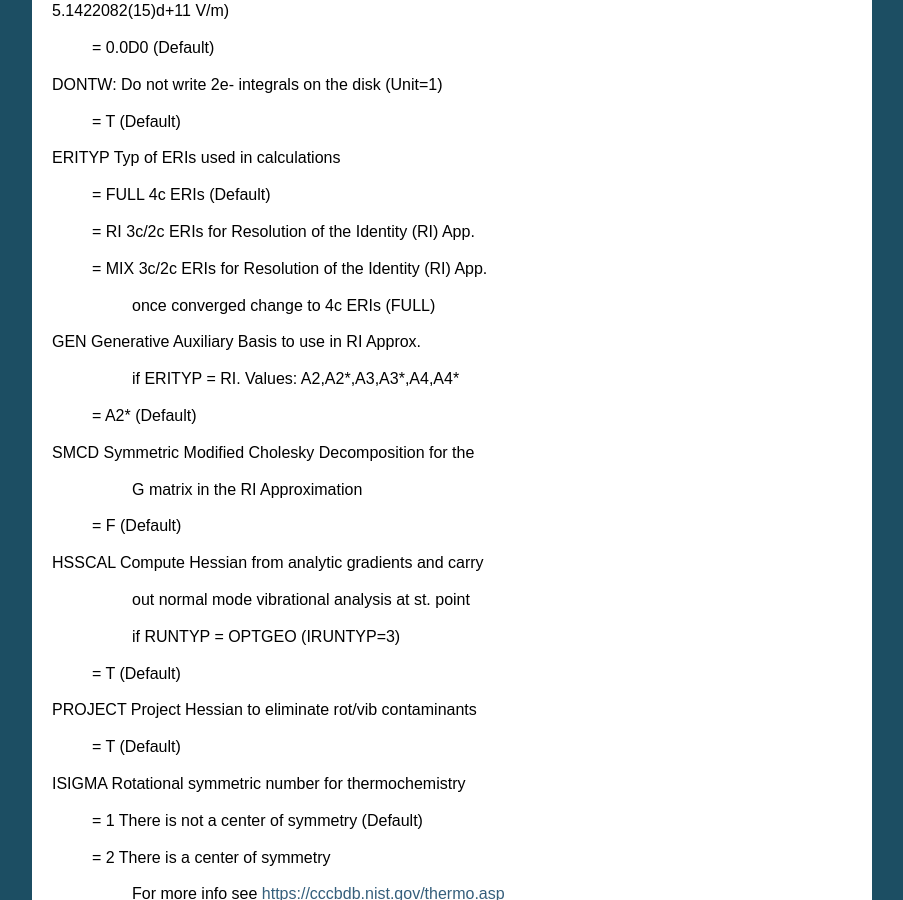
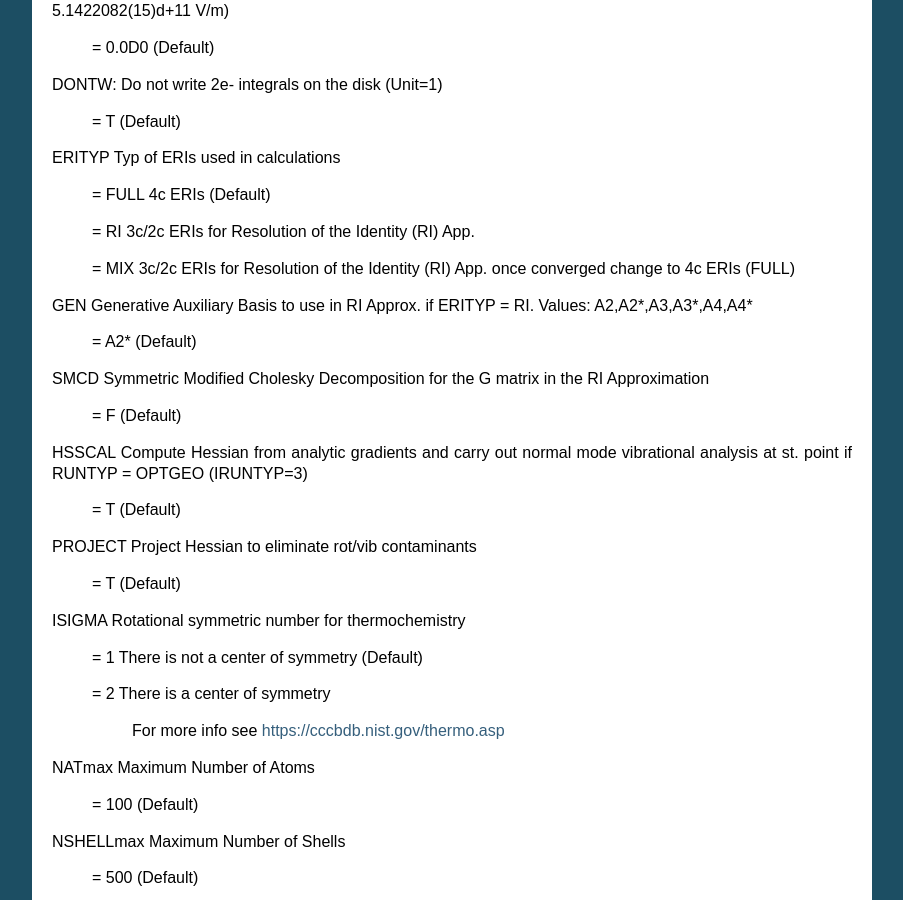
Before and after one commit to DoNOF/DoNOF-Documentation, a Sphinx documentation site: the page built from docs/input.rst, in a window 1280 px wide and 900 px high, scrolled down 1291 px. Shown: the whole window, without its empty margins (198-1101 px from the left). Built offline with Sphinx 7.4.7, drawn with Linux system fonts in a browser that asks for light colours.

```diff
--- a/docs/input.rst
+++ b/docs/input.rst
@@ -74,35 +74,25 @@ ERITYP     Typ of ERIs used in calculations
 
     = RI     3c/2c ERIs for Resolution of the Identity (RI) App.
 
-    = MIX    3c/2c ERIs for Resolution of the Identity (RI) App.
+    = MIX    3c/2c ERIs for Resolution of the Identity (RI) App. once converged change to 4c ERIs (FULL)
 
-             once converged change to 4c ERIs (FULL)
-
-GEN          Generative Auxiliary Basis to use in RI Approx.
-
-             if ERITYP = RI. Values: A2,A2*,A3,A3*,A4,A4*
+GEN          Generative Auxiliary Basis to use in RI Approx. if ERITYP = RI. Values: A2,A2*,A3,A3*,A4,A4*
 
     = A2*    (Default)
 
-SMCD         Symmetric Modified Cholesky Decomposition for the
+SMCD         Symmetric Modified Cholesky Decomposition for the G matrix in the RI Approximation
 
-             G matrix in the RI Approximation
+   = F      (Default)
 
-    = F      (Default)
+HSSCAL       Compute Hessian from analytic gradients and carry out normal mode vibrational analysis at st. point if RUNTYP = OPTGEO (IRUNTYP=3)
 
-HSSCAL       Compute Hessian from analytic gradients and carry
-
-             out normal mode vibrational analysis at st. point
-
-             if RUNTYP = OPTGEO (IRUNTYP=3)
-
-    = T         (Default)
+   = T         (Default)
 
 PROJECT       Project Hessian to eliminate rot/vib contaminants
 
     = T       (Default)
 
-ISIGMA            Rotational symmetric number for thermochemistry
+ISIGMA          Rotational symmetric number for thermochemistry
 
     = 1         There is not a center of symmetry (Default)
 
@@ -112,11 +102,11 @@ ISIGMA            Rotational symmetric number for thermochemistry
 
 NATmax          Maximum Number of Atoms
 
-    = 100       (Default)
+   = 100       (Default)
 
 NSHELLmax       Maximum Number of Shells
 
-    = 500       (Default)
+   = 500       (Default)
 
 NPRIMImax       Maximum Number of Gaussian Functions
 
```
